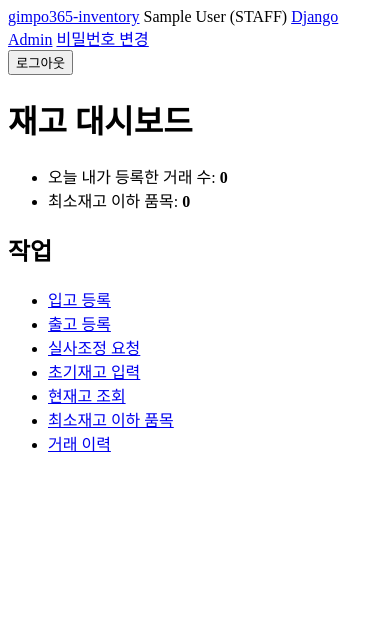
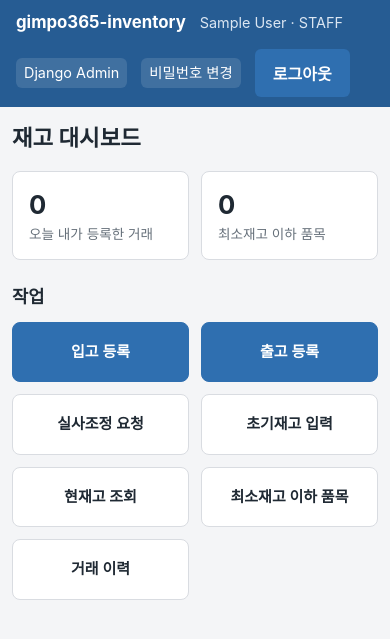
Before and after one commit to kimdabin1029-boop/gimpo365-inventory, a Django app: page /inventory/dashboard/ in a window 390 px wide. Shown: the top 639 px of the page. Run offline with Django 5.2, Linux system fonts and the light colour scheme; the visitor is signed in with stand-in values (Sample User, id 1).

Commit message:
HOTFIX minimal staff UI styling
static/css/app.css 추가 + base/navbar/messages/dashboard/폼/표/확인 화면 스타일 정리.
모바일 최소 대응(컨테이너/세로 폼/표 가로 스크롤). 기능 로직 변경 없음.

Co-Authored-By: Claude Opus 4.8 <noreply@anthropic.com>

```diff
--- /dev/null
+++ b/static/css/app.css
@@ -0,0 +1,235 @@
+/* gimpo365-inventory 최소 공통 스타일 (v0.1.1)
+   목적: 화려함이 아니라 병원 내부 업무용으로 차분하고 읽기 쉬운 기본 정리.
+   외부 라이브러리 없음. */
+
+:root {
+  --bg: #f4f5f7;
+  --surface: #ffffff;
+  --border: #d9dce1;
+  --text: #1f2933;
+  --muted: #66707a;
+  --primary: #2f6fb0;
+  --primary-dark: #265c93;
+  --danger: #c0392b;
+  --success-bg: #e6f4ea;
+  --success-fg: #1e7d40;
+  --error-bg: #fdecea;
+  --error-fg: #b32218;
+  --warning-bg: #fef7e0;
+  --warning-fg: #8a6d00;
+  --info-bg: #e8f1fb;
+  --info-fg: #1f5b96;
+  --radius: 8px;
+}
+
+* { box-sizing: border-box; }
+
+body {
+  margin: 0;
+  font-family: -apple-system, BlinkMacSystemFont, "Segoe UI", "Malgun Gothic",
+    "맑은 고딕", Roboto, sans-serif;
+  font-size: 15px;
+  line-height: 1.5;
+  color: var(--text);
+  background: var(--bg);
+}
+
+a { color: var(--primary); }
+
+h1 { font-size: 1.4rem; margin: 0 0 16px; }
+h2 { font-size: 1.1rem; margin: 24px 0 12px; }
+
+.container {
+  max-width: 1040px;
+  margin: 0 auto;
+  padding: 20px 16px 48px;
+}
+
+/* ---------- navbar ---------- */
+.navbar {
+  display: flex;
+  align-items: center;
+  gap: 14px;
+  flex-wrap: wrap;
+  background: var(--primary-dark);
+  color: #fff;
+  padding: 10px 16px;
+}
+.navbar a { color: #fff; text-decoration: none; }
+.navbar-brand { font-weight: 700; font-size: 1.05rem; }
+.navbar-user { color: #dbe6f2; font-size: 0.9rem; }
+.navbar .navbar-spacer { margin-left: auto; }
+.navbar a.nav-link,
+.navbar #django-admin-link,
+.navbar .navbar-password {
+  padding: 4px 8px;
+  border-radius: 6px;
+  background: rgba(255, 255, 255, 0.12);
+  font-size: 0.9rem;
+}
+.navbar-logout { display: inline; margin: 0; }
+.navbar-logout button {
+  background: rgba(255, 255, 255, 0.12);
+  color: #fff;
+  border: none;
+  padding: 5px 10px;
+  border-radius: 6px;
+  cursor: pointer;
+  font-size: 0.9rem;
+}
+
+/* ---------- cards ---------- */
+.card {
+  background: var(--surface);
+  border: 1px solid var(--border);
+  border-radius: var(--radius);
+  padding: 16px;
+  margin-bottom: 16px;
+}
+
+/* ---------- dashboard ---------- */
+.summary-grid {
+  display: grid;
+  grid-template-columns: repeat(auto-fit, minmax(160px, 1fr));
+  gap: 12px;
+  margin-bottom: 16px;
+}
+.summary-item {
+  background: var(--surface);
+  border: 1px solid var(--border);
+  border-radius: var(--radius);
+  padding: 14px 16px;
+}
+.summary-item .num { font-size: 1.6rem; font-weight: 700; }
+.summary-item .label { color: var(--muted); font-size: 0.85rem; }
+
+.action-grid {
+  display: grid;
+  grid-template-columns: repeat(auto-fit, minmax(150px, 1fr));
+  gap: 12px;
+}
+.action-card {
+  display: block;
+  text-align: center;
+  text-decoration: none;
+  color: var(--text);
+  background: var(--surface);
+  border: 1px solid var(--border);
+  border-radius: var(--radius);
+  padding: 18px 12px;
+  font-weight: 600;
+}
+.action-card:hover { border-color: var(--primary); color: var(--primary); }
+.action-card.primary { background: var(--primary); color: #fff; border-color: var(--primary); }
+
+/* ---------- forms ---------- */
+.form-card form p { margin: 0 0 14px; }
+.form-card label { display: block; font-weight: 600; margin-bottom: 4px; }
+.form-card input,
+.form-card select,
+.form-card textarea,
+form input,
+form select,
+form textarea {
+  width: 100%;
+  max-width: 440px;
+  padding: 8px 10px;
+  border: 1px solid var(--border);
+  border-radius: 6px;
+  font-size: 1rem;
+  background: #fff;
+}
+.form-card textarea { min-height: 56px; }
+.form-card .helptext { display: block; color: var(--muted); font-size: 0.82rem; margin-top: 2px; }
+/* 필수 입력 표시 (지원 브라우저) */
+form p:has(input:required) > label::after,
+form p:has(select:required) > label::after {
+  content: " *";
+  color: var(--danger);
+}
+/* 에러 */
+.errorlist { color: var(--error-fg); list-style: none; padding: 0; margin: 4px 0; font-size: 0.85rem; }
+
+/* ---------- buttons ---------- */
+button[type="submit"], .btn {
+  display: inline-block;
+  background: var(--primary);
+  color: #fff;
+  border: none;
+  padding: 10px 18px;
+  border-radius: 6px;
+  font-size: 1rem;
+  font-weight: 600;
+  cursor: pointer;
+  text-decoration: none;
+}
+button[type="submit"]:hover, .btn:hover { background: var(--primary-dark); }
+.btn-secondary {
+  background: transparent;
+  color: var(--muted);
+  border: 1px solid var(--border);
+  padding: 9px 16px;
+}
+.form-actions { display: flex; align-items: center; gap: 12px; margin-top: 8px; }
+.back-link { color: var(--muted); text-decoration: none; font-size: 0.9rem; }
+
+/* ---------- tables ---------- */
+.table-wrap { overflow-x: auto; -webkit-overflow-scrolling: touch; }
+table.data {
+  width: 100%;
+  border-collapse: collapse;
+  background: var(--surface);
+  font-size: 0.92rem;
+}
+table.data thead th {
+  background: #eef1f5;
+  text-align: left;
+  padding: 9px 10px;
+  border-bottom: 2px solid var(--border);
+  white-space: nowrap;
+}
+table.data td { padding: 8px 10px; border-bottom: 1px solid var(--border); }
+table.data tbody tr:hover { background: #f7f9fc; }
+table.data td.num, table.data th.num { text-align: right; font-variant-numeric: tabular-nums; }
+/* 최소재고 이하 강조 */
+table.data tr.low td { background: #fff6f5; }
+.badge-low {
+  display: inline-block;
+  background: var(--error-bg);
+  color: var(--error-fg);
+  border-radius: 10px;
+  padding: 1px 8px;
+  font-size: 0.8rem;
+  font-weight: 600;
+}
+
+/* ---------- messages ---------- */
+.messages { list-style: none; padding: 0; margin: 0 0 16px; }
+.messages .msg {
+  padding: 10px 14px;
+  border-radius: 6px;
+  margin-bottom: 8px;
+  border: 1px solid transparent;
+  font-size: 0.95rem;
+}
+.msg.success { background: var(--success-bg); color: var(--success-fg); border-color: #bfe3cb; }
+.msg.error { background: var(--error-bg); color: var(--error-fg); border-color: #f5c6c0; }
+.msg.warning { background: var(--warning-bg); color: var(--warning-fg); border-color: #f0e0a8; }
+.msg.info, .msg.debug { background: var(--info-bg); color: var(--info-fg); border-color: #c5dbf2; }
+
+/* ---------- filter form (inline) ---------- */
+.filter-form { display: flex; flex-wrap: wrap; gap: 10px 16px; align-items: flex-end; margin-bottom: 16px; }
+.filter-form p { margin: 0; }
+.filter-form input, .filter-form select { max-width: 220px; }
+
+/* ---------- mobile ---------- */
+@media (max-width: 600px) {
+  body { font-size: 15px; }
+  .container { padding: 14px 12px 40px; }
+  form input, form select, form textarea, .form-card input,
+  .form-card select, .form-card textarea { max-width: 100%; }
+  .filter-form { flex-direction: column; align-items: stretch; }
+  .filter-form input, .filter-form select { max-width: 100%; }
+  button[type="submit"], .btn { width: 100%; text-align: center; padding: 12px 18px; }
+  .form-actions { flex-direction: column; align-items: stretch; }
+}
--- a/templates/accounts/password_change_done.html
+++ b/templates/accounts/password_change_done.html
@@ -2,6 +2,8 @@
 {% block title %}비밀번호 변경 완료 · gimpo365-inventory{% endblock %}
 {% block content %}
 <h1>비밀번호 변경 완료</h1>
-<p>비밀번호가 변경되었습니다.</p>
-<p><a href="{% url 'inventory:dashboard' %}">대시보드로 이동</a></p>
+<div class="card">
+  <p>비밀번호가 변경되었습니다.</p>
+  <p><a class="btn" href="{% url 'inventory:dashboard' %}">대시보드로 이동</a></p>
+</div>
 {% endblock %}
--- a/templates/base.html
+++ b/templates/base.html
@@ -5,11 +5,12 @@
   <meta charset="utf-8">
   <meta name="viewport" content="width=device-width, initial-scale=1">
   <title>{% block title %}gimpo365-inventory{% endblock %}</title>
+  <link rel="stylesheet" href="{% static 'css/app.css' %}">
 </head>
 <body>
   {% include "navbar.html" %}
-  {% include "messages.html" %}
-  <main>
+  <main class="container">
+    {% include "messages.html" %}
     {% block content %}{% endblock %}
   </main>
 </body>
--- a/templates/inventory/dashboard.html
+++ b/templates/inventory/dashboard.html
@@ -3,29 +3,34 @@
 {% block content %}
 <h1>재고 대시보드</h1>
 
-<section class="dashboard-summary">
-  <ul>
-    <li>오늘 내가 등록한 거래 수: <strong>{{ my_today_count }}</strong></li>
-    <li>최소재고 이하 품목: <strong>{{ low_stock_count }}</strong></li>
-    {% if is_manager %}
-      <li>승인 대기 거래: <strong>{{ pending_count }}</strong></li>
-    {% endif %}
-  </ul>
+<section class="summary-grid">
+  <div class="summary-item">
+    <div class="num">{{ my_today_count }}</div>
+    <div class="label">오늘 내가 등록한 거래</div>
+  </div>
+  <div class="summary-item">
+    <div class="num">{{ low_stock_count }}</div>
+    <div class="label">최소재고 이하 품목</div>
+  </div>
+  {% if is_manager %}
+  <div class="summary-item">
+    <div class="num">{{ pending_count }}</div>
+    <div class="label">승인 대기 거래</div>
+  </div>
+  {% endif %}
 </section>
 
-<section class="dashboard-actions">
-  <h2>작업</h2>
-  <ul>
-    <li><a href="{% url 'inventory:stock_in_new' %}">입고 등록</a></li>
-    <li><a href="{% url 'inventory:stock_out_new' %}">출고 등록</a></li>
-    <li><a href="{% url 'inventory:adjustment_new' %}">실사조정 요청</a></li>
-    <li><a href="{% url 'inventory:initial_count_new' %}">초기재고 입력</a></li>
-    <li><a href="{% url 'inventory:stock_list' %}">현재고 조회</a></li>
-    <li><a href="{% url 'inventory:low_stock' %}">최소재고 이하 품목</a></li>
-    <li><a href="{% url 'inventory:transaction_list' %}">거래 이력</a></li>
-    {% if is_manager %}
-      <li><a href="{% url 'inventory:pending_list' %}">승인 대기 큐</a></li>
-    {% endif %}
-  </ul>
+<h2>작업</h2>
+<section class="action-grid">
+  <a class="action-card primary" href="{% url 'inventory:stock_in_new' %}">입고 등록</a>
+  <a class="action-card primary" href="{% url 'inventory:stock_out_new' %}">출고 등록</a>
+  <a class="action-card" href="{% url 'inventory:adjustment_new' %}">실사조정 요청</a>
+  <a class="action-card" href="{% url 'inventory:initial_count_new' %}">초기재고 입력</a>
+  <a class="action-card" href="{% url 'inventory:stock_list' %}">현재고 조회</a>
+  <a class="action-card" href="{% url 'inventory:low_stock' %}">최소재고 이하 품목</a>
+  <a class="action-card" href="{% url 'inventory:transaction_list' %}">거래 이력</a>
+  {% if is_manager %}
+    <a class="action-card" href="{% url 'inventory:pending_list' %}">승인 대기 큐</a>
+  {% endif %}
 </section>
 {% endblock %}
--- a/templates/messages.html
+++ b/templates/messages.html
@@ -1,7 +1,7 @@
 {% if messages %}
 <ul class="messages">
   {% for message in messages %}
-    <li class="message {{ message.tags }}">{{ message }}</li>
+    <li class="msg {{ message.tags }}">{{ message }}</li>
   {% endfor %}
 </ul>
 {% endif %}
--- a/templates/navbar.html
+++ b/templates/navbar.html
@@ -2,8 +2,9 @@
   <a class="navbar-brand" href="{% url 'inventory:dashboard' %}">gimpo365-inventory</a>
   {% if user.is_authenticated %}
     <span class="navbar-user">
-      {{ user.name|default:user.username }} ({{ user.get_role_display }}){% if user.department %} · {{ user.department.name }}{% endif %}
+      {{ user.name|default:user.username }} · {{ user.get_role_display }}{% if user.department %} · {{ user.department.name }}{% endif %}
     </span>
+    <span class="navbar-spacer"></span>
     {# Django Admin 버튼은 is_staff == True 인 사용자에게만 노출 (TECH_SPEC §5) #}
     {% if user.is_staff %}
       <a id="django-admin-link" href="{% url 'admin:index' %}">Django Admin</a>
@@ -14,6 +15,7 @@
       <button type="submit">로그아웃</button>
     </form>
   {% else %}
-    <a href="{% url 'accounts:login' %}">로그인</a>
+    <span class="navbar-spacer"></span>
+    <a class="nav-link" href="{% url 'accounts:login' %}">로그인</a>
   {% endif %}
 </nav>
```
Also changed, not shown: templates/accounts/login.html (+9 -5 lines), templates/accounts/password_change.html (+10 -5 lines), templates/inventory/confirm_action.html (+7 -0 lines), templates/inventory/low_stock_list.html (+9 -7 lines), templates/inventory/pending_list.html (+10 -8 lines), templates/inventory/stock_list.html (+8 -6 lines), templates/inventory/transaction_form.html (+11 -5 lines), templates/inventory/transaction_list.html (+6 -4 lines).
